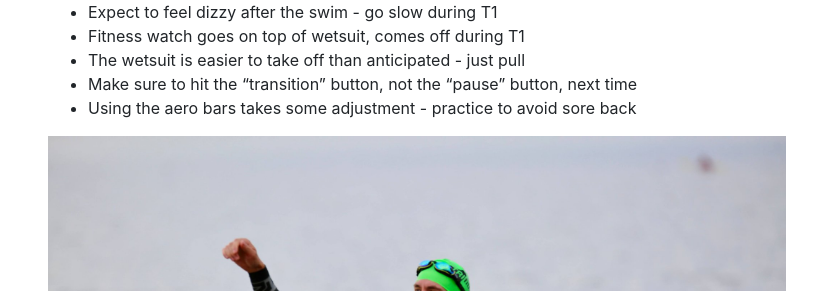
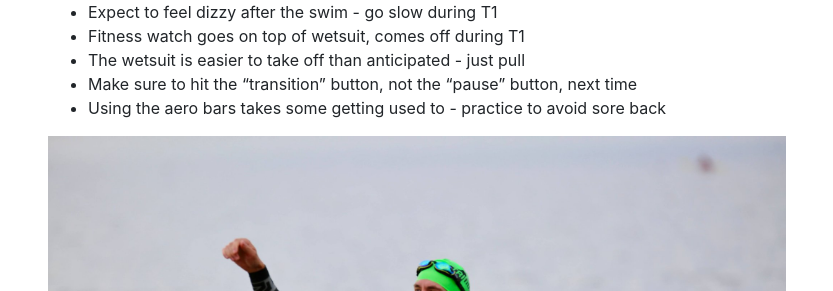
Before and after one commit to mackorone/mackorone.github.io, a Jekyll site: the page built from _posts/2022-06-19-2022-seaside-triathlon.md, in a window 1280 px wide. Shown: the part 872-1163 px from the top of the page, without its empty margins (223-1056 px from the left). Built offline with Jekyll 4.4.1, drawn with Linux system fonts in a browser that asks for light colours; nearby versions of some CDN libraries.

Commit message:
Minor formatting fixes to posts

```diff
--- a/_posts/2022-06-19-2022-seaside-triathlon.md
+++ b/_posts/2022-06-19-2022-seaside-triathlon.md
@@ -46,9 +46,9 @@
 - Fitness watch goes on top of wetsuit, comes off during T1
 - The wetsuit is easier to take off than anticipated - just pull
 - Make sure to hit the "transition" button, not the "pause" button, next time
-- Using the aero bars takes some adjustment - practice to avoid sore back
+- Using the aero bars takes some getting used to - practice to avoid sore back
 
 <img
-  style="display:block; width:100%;"
+  style="width:100%"
   src="/assets/images/2022-seaside-triathlon.jpg"
 />
```
Also changed, not shown: _posts/2019-11-19-jekyll-blog-cli.md (+1 -1 lines).
